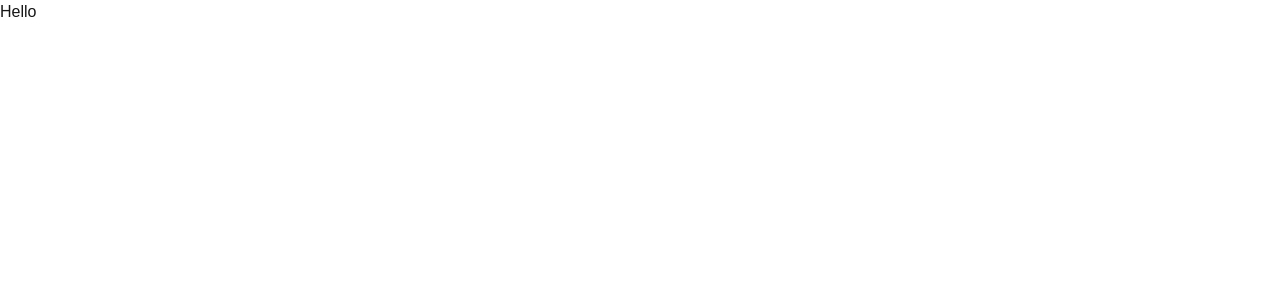
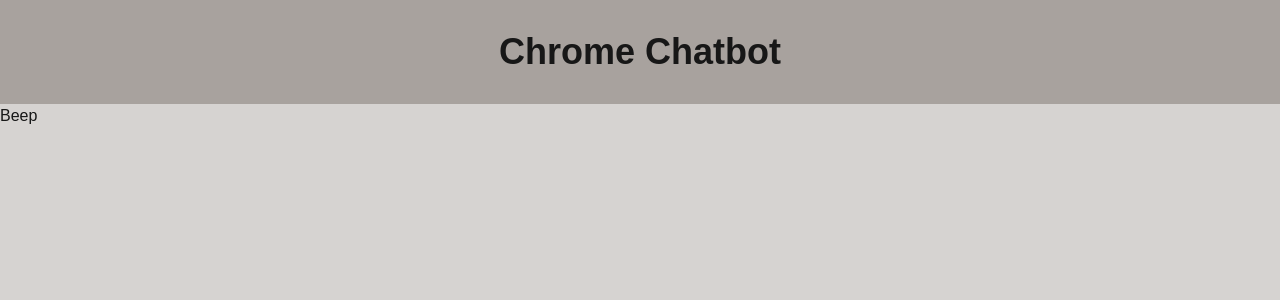
Before and after one commit to rinnegard/chrome-ai-chat, a Next.js app: page / in a window 1280 px wide. Shown: the top 300 px of the page. Built offline with nearby package versions, Linux system fonts and the light colour scheme.

Commit message:
Added base layout

```diff
--- a/app/layout.tsx
+++ b/app/layout.tsx
@@ -26,9 +26,16 @@
     return (
         <html lang="en">
             <body
-                className={`${geistSans.variable} ${geistMono.variable} antialiased`}
+                className={`${geistSans.variable} ${geistMono.variable} antialiased flex flex-col min-h-screen`}
             >
-                {children}
+                <div className="bg-stone-400 py-8">
+                    <h1 className="text-center font-semibold text-4xl">
+                        Chrome Chatbot
+                    </h1>
+                </div>
+                <div className="bg-stone-300 container mx-auto flex-1">
+                    {children}
+                </div>
             </body>
         </html>
     );
--- a/app/page.tsx
+++ b/app/page.tsx
@@ -1,3 +1,7 @@
 export default function Page() {
-    return "Hello";
+    return (
+        <>
+            <h1>Beep</h1>
+        </>
+    );
 }
```
